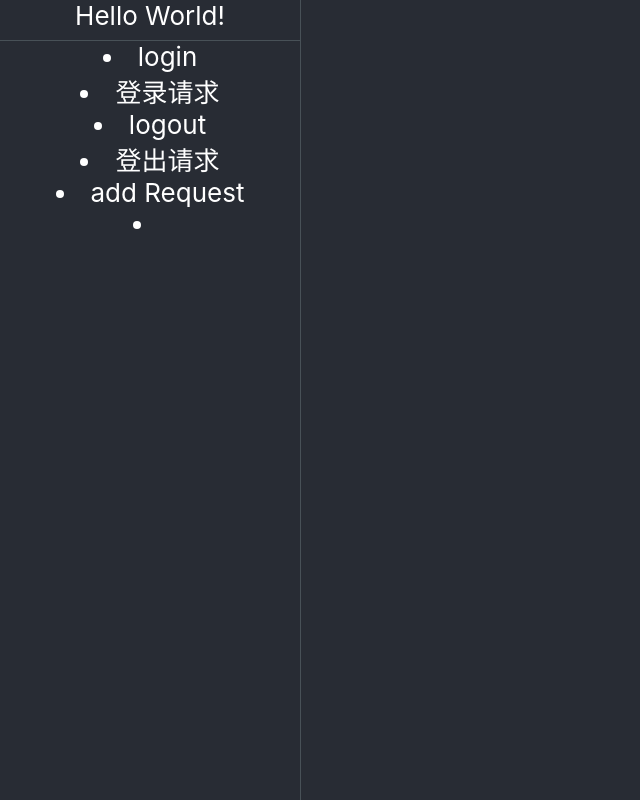
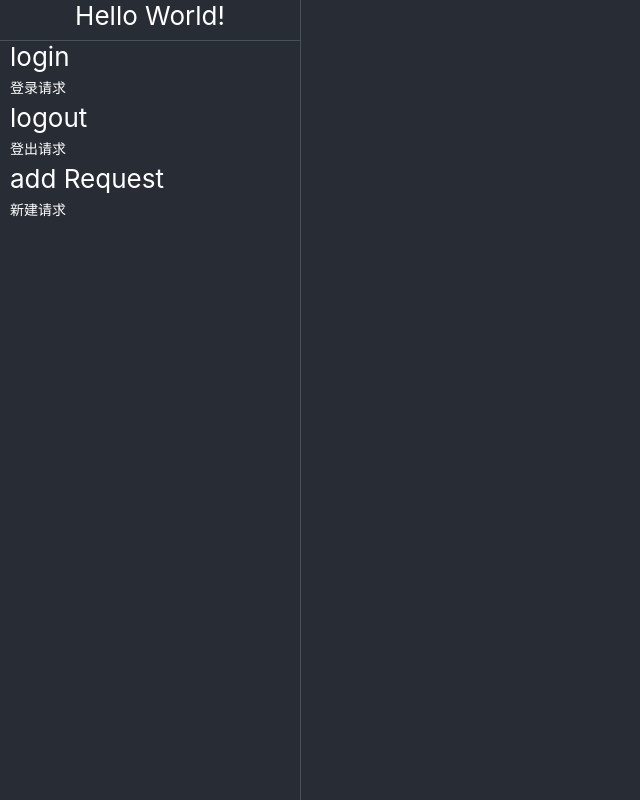
Before and after one commit to leolin0102/LLNetAgent, a React (Create React App) app: page / in a window 1280 px wide. Shown: the whole page, without its empty margins (0-640 px from the left). Built offline with nearby package versions, Linux system fonts and the light colour scheme.

Commit message:
实现列表页基础样式

```diff
--- a/src/ActionTypes.js
+++ b/src/ActionTypes.js
@@ -1 +1,2 @@
 export const POST_REQUEST = 'post'
+export const ADD_REQUEST = 'add_request'
--- a/src/Store.js
+++ b/src/Store.js
@@ -6,7 +6,7 @@ const initValues = {
     'requestList': [
         {"name": "login", "desc": "登录请求"},
         {"name": "logout", "desc": "登出请求"},
-        {"name": "add Request", "desc": ""}
+        {"name": "add Request", "desc": "新建请求"}
     ]
 }
 
--- /dev/null
+++ b/src/view/list/ListView.css
@@ -0,0 +1,20 @@
+
+.SampleCell:hover {
+    background-color: darkslategrey;
+}
+
+li {
+    list-style: none;
+    text-align: left;
+    margin-left: 10px;
+}
+
+.SampleCell-item-name {
+    font-size: 18px;
+}
+
+.SampleCell-item-desc {
+    font-size: 14px;
+    margin-top: 5px;
+    padding-bottom: 5px;
+}
--- a/src/view/list/SampleCell.js
+++ b/src/view/list/SampleCell.js
@@ -1,5 +1,6 @@
 import React, { Component } from 'react';
-
+import './ListView.css'
+import store from '../../Store';
 class SampleCell extends Component {
 
     constructor(props) {
@@ -12,11 +13,14 @@ class SampleCell extends Component {
 
     render() {
         return (
-            <div>
-                <li>{this.state.name}</li>
-                <li>{this.state.desc}</li>
+            <div onClick={this.onClickItem} className="SampleCell">
+                <li className="SampleCell-Item-name">{this.state.name}</li>
+                <li className="SampleCell-item-desc">{this.state.desc}</li>
             </div>
         )
+    }
+
+    onClickItem(e) {
     }
 }
 
```
